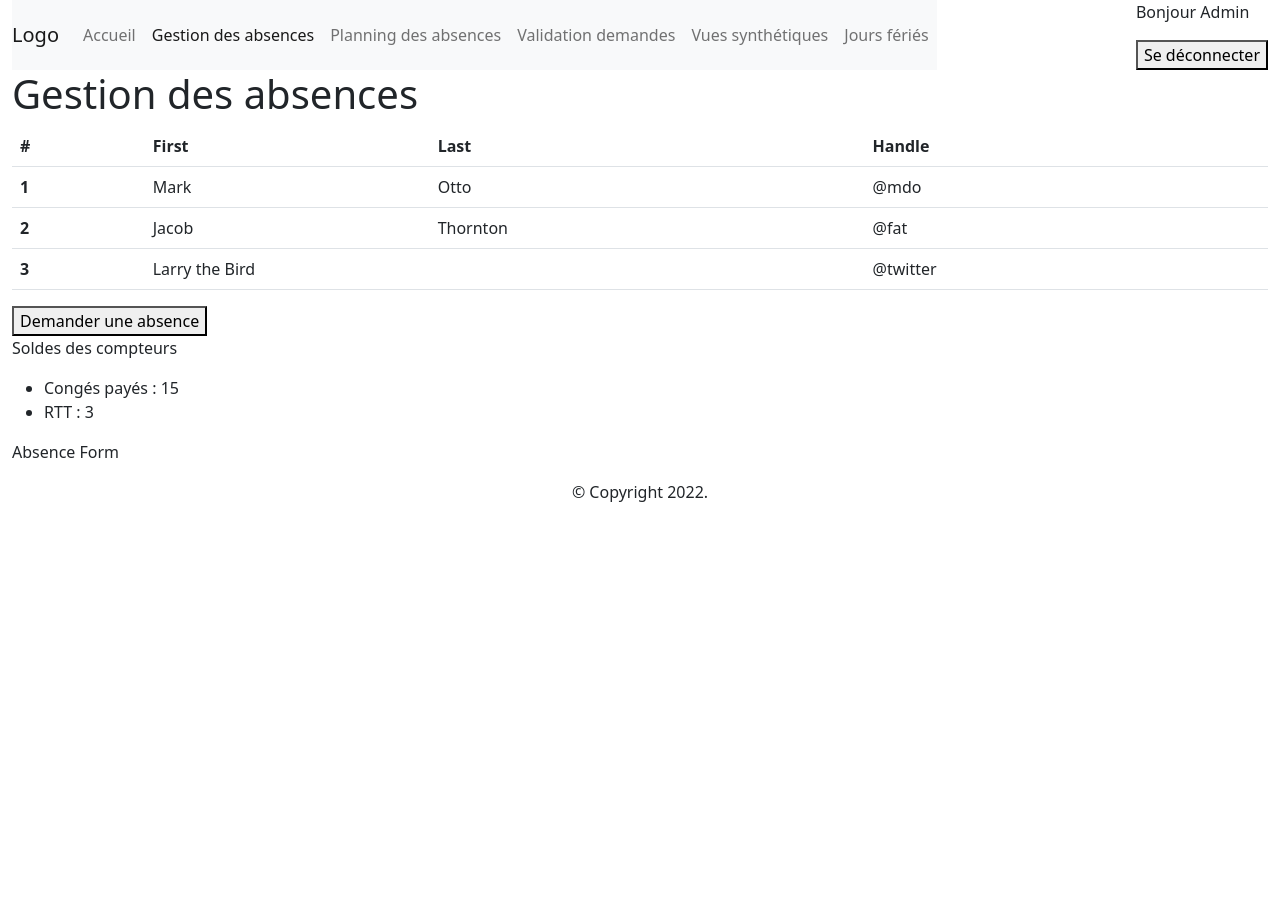
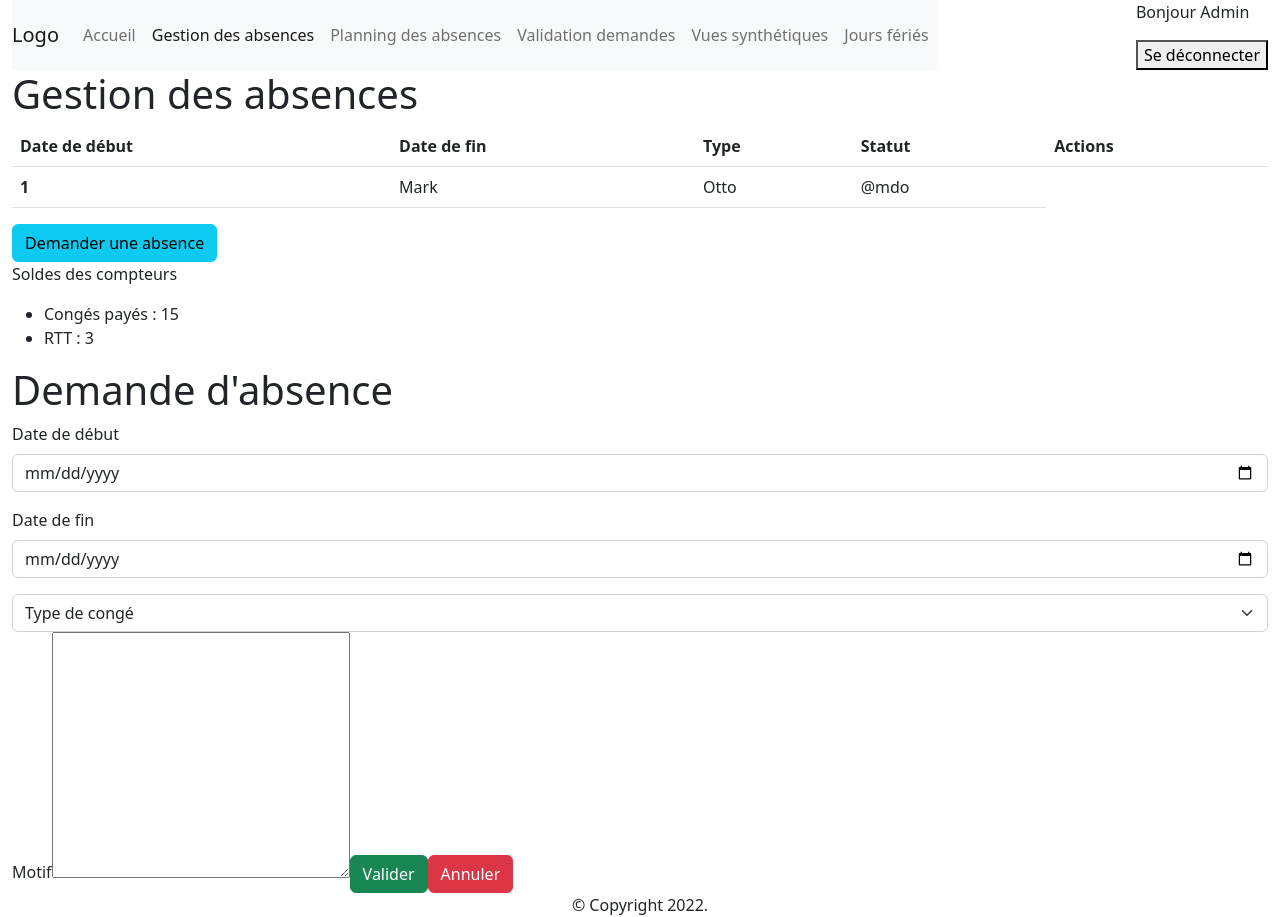
Before and after one commit to Damien-LAITANI/Gestion_absences_React_Node, a React (Create React App) app in the folder app-react/: page /absences in a window 1280 px wide. Before the commit the page ends 800 px from the top, so only its background shows below. Built offline with nearby package versions, Linux system fonts and the light colour scheme.

Commit message:
Ajout de la modal de confirmation de suppression d'une absence

```diff
--- a/app-react/src/features/components/AbsenceForm/AbsenceForm.tsx
+++ b/app-react/src/features/components/AbsenceForm/AbsenceForm.tsx
@@ -1,5 +1,54 @@
 const AbsenceForm = () => {
-	return <p>Absence Form</p>;
+	return (
+		<>
+			<h1>Demande d'absence</h1>
+			<form>
+				<div className="mb-3">
+					<label htmlFor="startDate" className="form-label">
+						Date de début
+					</label>
+					<input
+						type="date"
+						className="form-control"
+						id="startDate"
+						name="startDate"
+					/>
+				</div>
+				<div className="mb-3">
+					<label htmlFor="endDate" className="form-label">
+						Date de fin
+					</label>
+					<input
+						type="date"
+						className="form-control"
+						id="endDate"
+						name="endDate"
+					/>
+				</div>
+				<select className="form-select">
+					<option selected>Type de congé</option>
+					<option value="congé payé">Congé payé</option>
+					<option value="RTT">RTT</option>
+					<option value="congé sans solde">Congé sans solde</option>
+				</select>
+				<label htmlFor="motif" className="form-label">
+					Motif
+				</label>
+				<textarea
+					name="motif"
+					id="motif"
+					cols={30}
+					rows={10}
+				></textarea>
+				<button type="submit" className="btn btn-success">
+					Valider
+				</button>
+				<button type="reset" className="btn btn-danger">
+					Annuler
+				</button>
+			</form>
+		</>
+	);
 };
 
 export default AbsenceForm;
--- a/app-react/src/features/components/AbsenceList/AbsenceList.tsx
+++ b/app-react/src/features/components/AbsenceList/AbsenceList.tsx
@@ -1,3 +1,4 @@
+import AbsenceModal from '../AbsenceModal/AbsenceModal';
 const AbsenceList = () => {
 	return (
 		<>
@@ -5,10 +6,11 @@ const AbsenceList = () => {
 			<table className="table table-hover">
 				<thead>
 					<tr>
-						<th scope="col">#</th>
-						<th scope="col">First</th>
-						<th scope="col">Last</th>
-						<th scope="col">Handle</th>
+						<th scope="col">Date de début</th>
+						<th scope="col">Date de fin</th>
+						<th scope="col">Type</th>
+						<th scope="col">Statut</th>
+						<th scope="col">Actions</th>
 					</tr>
 				</thead>
 				<tbody>
@@ -18,25 +20,23 @@ const AbsenceList = () => {
 						<td>Otto</td>
 						<td>@mdo</td>
 					</tr>
-					<tr>
-						<th scope="row">2</th>
-						<td>Jacob</td>
-						<td>Thornton</td>
-						<td>@fat</td>
-					</tr>
-					<tr>
-						<th scope="row">3</th>
-						<td colSpan={2}>Larry the Bird</td>
-						<td>@twitter</td>
-					</tr>
 				</tbody>
 			</table>
-			<button>Demander une absence</button>
+			<button className="btn btn-info">Demander une absence</button>
 			<p>Soldes des compteurs</p>
 			<ul>
 				<li>Congés payés : 15</li>
 				<li>RTT : 3</li>
 			</ul>
+			{/* <button
+				type="button"
+				className="btn btn-primary"
+				data-bs-toggle="modal"
+				data-bs-target="#deleteAbsence"
+			>
+				Launch demo modal
+			</button> */}
+			<AbsenceModal />
 		</>
 	);
 };
--- /dev/null
+++ b/app-react/src/features/components/AbsenceModal/AbsenceModal.tsx
@@ -0,0 +1,44 @@
+const AbsenceModal = () => {
+	return (
+		<div id="deleteAbsence" className="modal fade" tabIndex={-1}>
+			<div className="modal-dialog">
+				<div className="modal-content">
+					<div className="modal-header">
+						<h5 className="modal-title">
+							Confirmation de suppression
+						</h5>
+						<button
+							type="button"
+							className="btn-close"
+							data-bs-dismiss="modal"
+							aria-label="Close"
+						></button>
+					</div>
+					<div className="modal-body">
+						<p>
+							Confirmez-vous la suppression de la demande suivante
+							?
+						</p>
+						<p>Date de début :</p>
+						<p>Date de fin :</p>
+						<p>Type de congé :</p>
+					</div>
+					<div className="modal-footer">
+						<button
+							type="button"
+							className="btn btn-danger"
+							data-bs-dismiss="modal"
+						>
+							Annuler
+						</button>
+						<button type="button" className="btn btn-success">
+							Valider
+						</button>
+					</div>
+				</div>
+			</div>
+		</div>
+	);
+};
+
+export default AbsenceModal;
--- a/app-react/src/features/components/Absences/Absences.tsx
+++ b/app-react/src/features/components/Absences/Absences.tsx
@@ -1,11 +1,13 @@
 import AbsenceForm from '../AbsenceForm/AbsenceForm';
 import AbsenceList from '../AbsenceList/AbsenceList';
+import AbsenceModal from '../AbsenceModal/AbsenceModal';
 
 const Absences = () => {
 	return (
 		<>
 			<AbsenceList />
 			<AbsenceForm />
+			<AbsenceModal />
 		</>
 	);
 };
```
